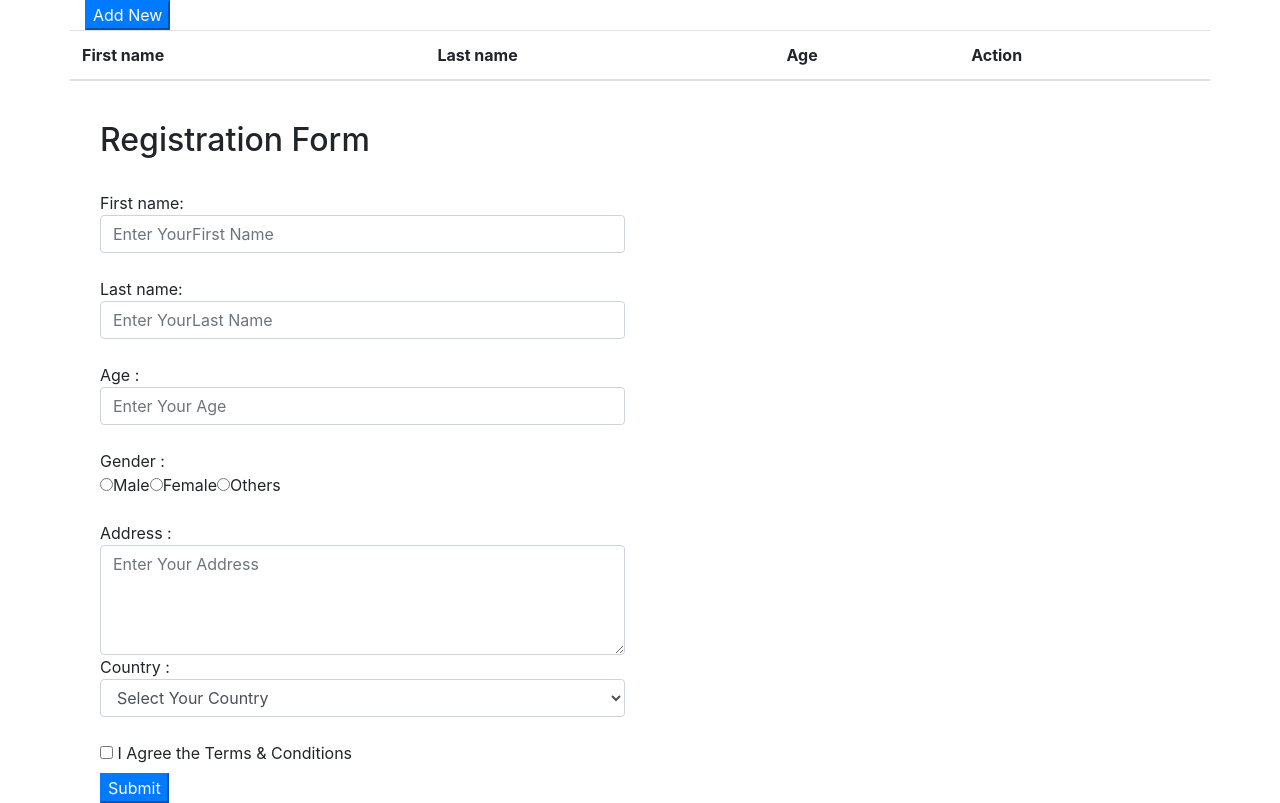
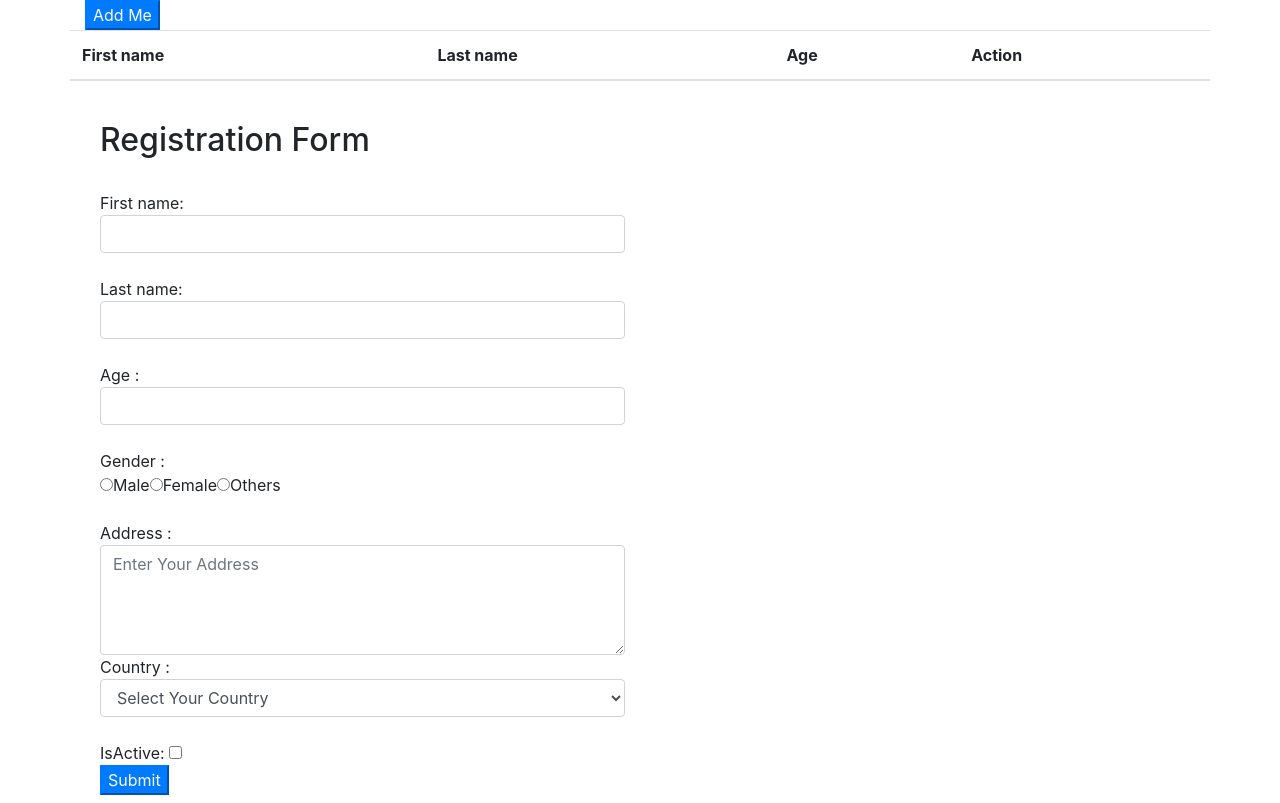
Before and after one commit to Hardikgogdani/React, a React (Create React App) app: page / in a window 1280 px wide. Built offline with nearby package versions, Linux system fonts and the light colour scheme.

Commit message:
hiding and showing of table

```diff
--- a/src/hook.js
+++ b/src/hook.js
@@ -1,21 +1,37 @@
-import React from 'react'
+import React, { useState } from "react";
 import 'bootstrap/dist/css/bootstrap.min.css';
 
 const Hook = () => {
-    const state = {
-        firstName: "",
-        lastName: "",
-        age: "",
-        gender: "",
-        address: "",
-        country: "",
-        isActive: ""
+
+    const [userDetail, setUserDetail] = useState({});
+    const [data, setData] = useState([]);
+
+    // here hiding and showing of table
+    const [showResults, setShowResults] = React.useState(true)
+    const onClick = () => setShowResults(!showResults)
+
+
+    const handleChange = e => {
+        const { name, value } = e.target;
+        setUserDetail({ ...userDetail, [name]: value })
     }
+
+    const SubmitValue = () => {
+        setShowResults(!showResults)
+        setData([...data, userDetail])
+
+        setUserDetail({})
+
+    }
+
+
     return (
         //creation of form without form attribute is here.
         <>
             <div className="container">
-                <button className="btn-primary" type="button" data-target="#hideen" data-toggle="collapse" aria-expanded="false" aria-controls="collapseExample">Add New</button>
+
+                <button className="btn-primary" type="button" onClick={onClick} value="Add Me">Add Me </button>
+
                 <div className="row">
                     <div className="table-responsive">
                         <table className="table">
@@ -33,25 +49,26 @@ const Hook = () => {
                         </table><br />
                     </div>
                 </div>
-                <div className="row>">
+
+                {showResults  && <div className="row>">
 
                     <div className="col-md-6" id="hideen">
                         <h2>Registration Form</h2> <br />
                 First name: <br />
-                        <input className="form-control" name="firstname" type="text" placeholder="Enter YourFirst Name" /><br />
+                        <input className="form-control" name="firstname" type="text" value={userDetail.firstName || ''} onChange={handleChange} /><br />
                 Last name: <br />
-                        <input className="form-control" name="lastname" type="text" placeholder="Enter YourLast Name" /><br />
+                        <input className="form-control" name="lastname" type="text" value={userDetail.lastName || ''} onChange={handleChange} /><br />
                 Age :<br />
-                        <input className="form-control" type="text" name="age" placeholder="Enter Your Age" /><br />
+                        <input className="form-control" type="text" name="age" value={userDetail.age || ''} onChange={handleChange} /><br />
                 Gender : <br />
-                        <input type="radio" name="gender" value="male" />Male
-                <input type="radio" name="gender" value="female" />Female
-                <input type="radio" name="gender" value="others" />Others<br /><br />
+                        <input type="radio" name="gender" value="male" onChange={handleChange} value="male" />Male
+                <input type="radio" name="gender" value="female" onChange={handleChange} value="female" />Female
+                <input type="radio" name="gender" value="others" onChange={handleChange} value="other" />Others<br /><br />
                 Address : <br />
-                        <textarea className="form-control" cols="25" rows="4" placeholder="Enter Your Address">
+                        <textarea className="form-control" cols="25" rows="4" placeholder="Enter Your Address" value={userDetail.address || ''} onChange={handleChange}>
                         </textarea>
                 Country : <br />
-                        <select className="form-control" name="country" id="country" required>
+                        <select className="form-control" name="country" id="country" value={userDetail.country || ''} onChange={handleChange} required>
                             <option>Select Your Country</option>
                             <option value="India">India</option>
                             <option value="Brazil">Brazil</option>
@@ -59,10 +76,10 @@ const Hook = () => {
                             <option value="UK">UK</option>
                             <option value="Dubai">Dubai</option>
                         </select><br />
-                        <input type="checkbox" /> <label>I Agree the Terms & Conditions</label><br />
-                        <button className="btn-primary">Submit</button>
+                        IsActive: <input type="checkbox" name="active" onChange={handleChange} /><br />
+                        <button className="btn-primary" onClick={SubmitValue}>Submit</button>
                     </div>
-                </div>
+                </div>}
             </div>
 
         </>
```
